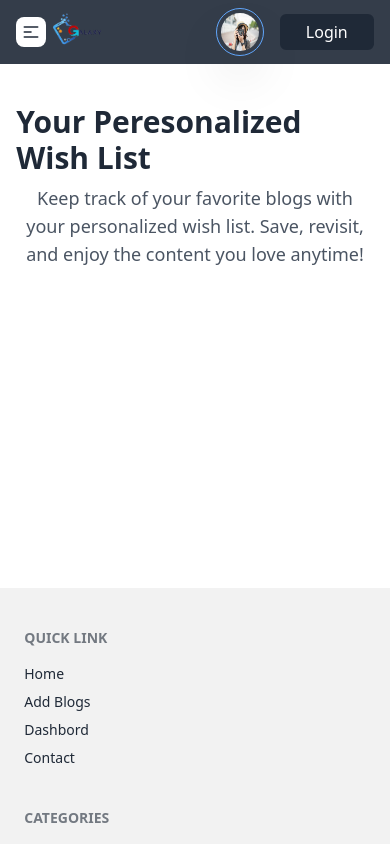
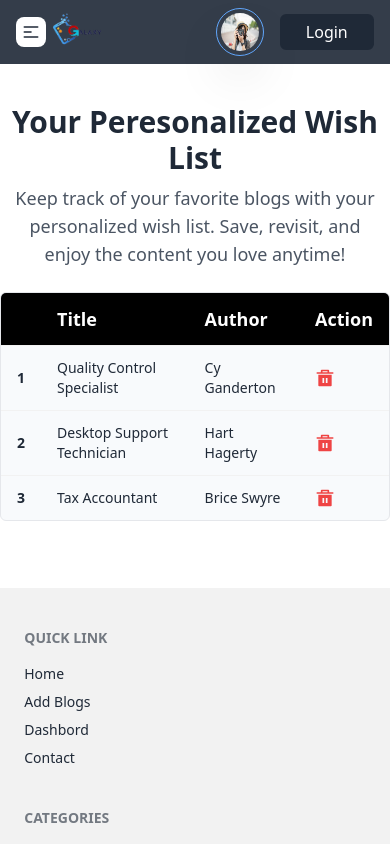
Before and after one commit to wptasmina/blogging-client-site, a React (Vite) app: page /wishlist in a window 390 px wide. Shown: the top 844 px of the page. Built offline with nearby package versions, Linux system fonts and the light colour scheme; no server answers.

Commit message:
Added wish List page

```diff
--- a/src/Pages/AddBlogPage.jsx
+++ b/src/Pages/AddBlogPage.jsx
@@ -8,20 +8,22 @@ export default function AddBlogPage() {
 
   const contextValue = useContext(authContext)
 
-
  const handleAddBlog = (e) =>{
   e.preventDefault();
 
   const form = e.target;
 
+  const userName = form.userName.value;
+  const email = form.email.value;
+  const userImage = form.userImage.value;
   const title = form.title.value;
   const imageUrl = form.imageUrl.value;
+  const date = form.date.value;
   const category = form.category.value;
   const shortDesc = form.shortDesc.value;
   const longDesc = form.longDesc.value;
 
-  const newAddBlog = { title, imageUrl, category, shortDesc, longDesc }
-  console.log(newAddBlog)
+  const newAddBlog = { userName, email, userImage, title, imageUrl, date, category, shortDesc, longDesc }
 
   // send data to the server
   fetch('http://localhost:5000/blogger', {
@@ -48,9 +50,28 @@ export default function AddBlogPage() {
         <div className='grid md:grid-cols-2 grid-cols-1 gap-6'>
           <div>
             <label className="block text-lg font-medium text-gray-700 pb-2">
-            Blog Title:
+            User Name:
             </label>
-              <input type="text" placeholder='Enter your title' name="title" required className="w-full outline-none px-3 py-3 border border-gray-200 rounded-lg focus:outline-none focus:ring-1 focus:ring-[#60e49991]" />
+              <input type="text" placeholder='Enter your title' name="userName" required className="w-full outline-none px-3 py-3 border border-gray-200 rounded-lg focus:outline-none focus:ring-1 focus:ring-[#60e49991]" />
+          </div>
+          <div>
+            <label className="block text-lg font-medium text-gray-700 pb-2">
+            Email:
+            </label>
+              <input type="email" placeholder='Enter your email' name="email" required className="w-full outline-none px-3 py-3 border border-gray-200 rounded-lg focus:outline-none focus:ring-1 focus:ring-[#60e49991]" />
+          </div>
+
+          <div>
+            <label className="block text-lg font-medium text-gray-700 pb-2">
+             User Image:
+            </label>
+            <input type="url" placeholder='Enter your Photo' name="userImage" required className="w-full outline-none px-3 py-3 border border-gray-200 rounded-lg focus:outline-none focus:ring-1 focus:ring-[#60e49991]" />
+          </div>
+          <div>
+            <label className="block text-lg font-medium text-gray-700 pb-2">
+              Blog Title:
+            </label>
+            <input type="text" placeholder='Enter your title' name="title" required className="w-full outline-none px-3 py-3 border border-gray-200 rounded-lg focus:outline-none focus:ring-1 focus:ring-[#60e49991]" />
           </div>
           <div className=''>
             <label className="block text-lg font-medium text-gray-700 pb-2">
@@ -119,7 +140,7 @@ export default function AddBlogPage() {
           </div>
         </form>
       </div>
-          <ToastContainer  position='top-center' />
+        <ToastContainer  position='top-center' />
     </>
   )
 }
--- a/src/Pages/AllBlogsPage.jsx
+++ b/src/Pages/AllBlogsPage.jsx
@@ -65,7 +65,6 @@ export default function AllBlogsPage() {
     </div>
     </div>
 
-
     <div className='md:w-11/12 mx-auto '>
       <p className='font-medium mb-4'>Total Blogs: {blogs.length}</p>
       {/* All Blogs List card */}
--- a/src/Pages/AuthProvider/Register.jsx
+++ b/src/Pages/AuthProvider/Register.jsx
@@ -24,9 +24,7 @@ export default function Register() {
     handleRegister(email, password).then(res=>{
       // console.log(res)
     })
-
     form.reset()
-
   }
 
   return (
@@ -75,7 +73,6 @@ export default function Register() {
               <button className="btn bg-blue-500 border-0 text-white text-lg hover:bg-blue-500 btn-primary">Register</button>
             </div>
           </form>
-
         </div>
       </div>
     </div>
--- a/src/Pages/BlogDetailsPage.jsx
+++ b/src/Pages/BlogDetailsPage.jsx
@@ -15,13 +15,13 @@ export default function BlogDetailsPage() {
       <div className='flex flex-row items-center gap-2'>
         <img src={profile} className='w-12 h-12 object-cover rounded-full shadow border border-blue-300 p-1' alt="author image" />
         <div>
-          <h2 className="text-lg font-bold text-blue-600">Samira Sarwar</h2>
+          <h2 className="text-md font-bold text-blue-500">Samira Sarwar</h2>
           <p className="text-xs font-bold text-gray-500">Email: tasmi345@gmail.com </p>
         </div>
       </div>
 
     <div>
-      <Link to="/updateBloge" ><FaPenToSquare className="text-2xl shadow cursor-pointer" /></Link>
+      <Link to="/updateBloge" ><FaPenToSquare className="text-2xl text-blue-500 shadow cursor-pointer" /></Link>
     </div>
   </div>
 
--- a/src/Pages/FeaturedBlogs.jsx
+++ b/src/Pages/FeaturedBlogs.jsx
@@ -9,10 +9,10 @@ export default function FeaturedBlogs() {
     <p className="text-center text-lg md:w-1/2 mx-auto text-gray-600 font-medium pt-2">Discover the top 10 features that make it the future of healthcare, technology, news, travel, business and lifestyle.</p>
 
 
-  <div className="overflow-x-auto bg-[#f8fafcec] rounded-md my-10">
+  <div className="overflow-x-auto bg-[#f8fafcec] border rounded-md my-10">
   <table className="table">
     {/* head */}
-    <thead className='bg-black text-white '>
+    <thead className='bg-black text-white text-xl'>
       <tr >
         <th>Top 10</th>
         <th>Image & Auther</th>
--- a/src/Pages/UpdateBlogePage.jsx
+++ b/src/Pages/UpdateBlogePage.jsx
@@ -22,18 +22,25 @@ export default function UpdateBlogePage() {
 
           <div className=''>
             <label className="block text-lg font-medium text-gray-700 pb-2">
-            User Name:
+            User Email:
             </label>
             <input type="email" placeholder='Enter your Email' name="email" required className="w-full outline-none px-3 py-3 border border-gray-200 rounded-lg focus:outline-none focus:ring-1 focus:ring-[#60e49991]" />
           </div>
 
+          <div>
+            <label className="block text-lg font-medium text-gray-700 pb-2">
+             User Image:
+            </label>
+              <input type="file" placeholder='Enter your Image URL' name="userImage" required className="w-full outline-none px-3 py-3 border border-gray-200 rounded-lg focus:outline-none focus:ring-1 focus:ring-[#60e49991]" />
+          </div>
+
           <div className=''>
             <label className="block text-lg font-medium text-gray-700 pb-2">
-            Title:
+            Blog Title:
             </label>
               <input type="text" placeholder='Enter your title' name="title" required className="w-full outline-none px-3 py-3 border border-gray-200 rounded-lg focus:outline-none focus:ring-1 focus:ring-[#60e49991]" />
           </div>
-          <div className=''>
+          <div>
             <label className="block text-lg font-medium text-gray-700 pb-2">
              Image URL:
             </label>
--- a/src/Pages/WishlistPage.jsx
+++ b/src/Pages/WishlistPage.jsx
@@ -1,13 +1,52 @@
+import { RiDeleteBin5Fill } from "react-icons/ri";
 
 
 export default function WishlistPage() {
   return (
     <>
-    <div className='bg-white'>
-      <div className='bg-white w-11/12 mx-auto flex flex-col justify-center items-center my-10'>
-      <h2 className='text-3xl text-gray-800 font-extrabold'>Your Peresonalized Wish List</h2>
-      <p className='text-lg text-gray-600 font-medium md:w-1/2 text-center py-2'>Keep track of your favorite blogs with your personalized wish list. Save, revisit, and enjoy the content you love anytime!</p>
+    <div className='bg-white md:w-11/12 mx-auto my-10'>
+      <div className='bg-white flex flex-col justify-center items-center '>
+        <h2 className='text-3xl text-gray-800 text-center font-extrabold'>Your Peresonalized Wish List</h2>
+        <p className='text-lg text-gray-600 font-medium md:w-1/2 px-2 text-center py-2'>Keep track of your favorite blogs with your personalized wish list. Save, revisit, and enjoy the content you love anytime!</p>
       </div>
+
+<div className="overflow-x-auto bg-slate-50 mt-4 rounded-md border">
+  <table className="table">
+    {/* head */}
+    <thead className="bg-black text-white text-lg">
+      <tr>
+        <th></th>
+        <th>Title</th>
+        <th>Author</th>
+        <th>Action</th>
+      </tr>
+    </thead>
+    <tbody>
+      {/* row 1 */}
+      <tr>
+        <th>1</th>
+        <td>Quality Control Specialist</td>
+        <td>Cy Ganderton</td>
+        <td><RiDeleteBin5Fill className="text-xl text-red-500" /></td>
+      </tr>
+      {/* row 2 */}
+      <tr>
+        <th>2</th>
+        <td>Desktop Support Technician</td>
+        <td>Hart Hagerty</td>
+        <td><RiDeleteBin5Fill className="text-xl text-red-500" /></td>
+      </tr>
+      {/* row 3 */}
+      <tr>
+        <th>3</th>
+        <td>Tax Accountant</td>
+        <td>Brice Swyre</td>
+        <td><RiDeleteBin5Fill className="text-xl text-red-500" /></td>
+      </tr>
+    </tbody>
+  </table>
+</div>
+
     </div>
     </>
   )
--- a/src/component/Blogs.jsx
+++ b/src/component/Blogs.jsx
@@ -3,27 +3,35 @@ import { FaHackerNews, FaRegHeart } from 'react-icons/fa'
 import { TbListDetails } from 'react-icons/tb'
 import { NavLink } from 'react-router-dom';
 
-export default function Blogs({ blog}) {
-  const {title, imageUrl, shortDesc, longDesc, category} = blog
+export default function Blogs({ blog }) {
+  const { userName, email, userImage, title, imageUrl, date, shortDesc, longDesc, category} = blog
 
+ return (
 
-  return (
+ <>
+ <div className="card card-compact border p-1 bg-white shadow-xl">
 
-<div className="">
- <div className="card card-compact border p-1 bg-white shadow-xl">
+   <div className='flex flex-row items-center py-4 pl-2 gap-2'>
+      <img src={userImage} className='w-12 h-12 object-cover rounded-full shadow border border-blue-300 p-1' alt="author image" />
+      <div>
+        <h4 className="text-md font-bold text-blue-500">Author: {userName} </h4>
+        <p className="text-xs font-bold text-gray-500">Email: {email} </p>
+      </div>
+    </div>
     <figure>
       <img
-        className="w-full h-[250px] object-cover"
+        className="w-full h-[200px] object-cover"
         src={imageUrl}
         alt="Product image"
       />
     </figure>
-    <div className="card-body  ">
+    <div className="card-body ">
       <h2 className="card-title text-2xl text-gray-800 font-bold">{title}</h2>
+      <p className='font-medium text-gray-900'>{date}</p>
+      <p className='text-lg text-gray-800 font-medium'>{category}</p>
       <p className='font-normal'>{shortDesc}</p>
       <p className='text-gray-600 text-md font-normal'>{longDesc}</p>
-      <p className='text-lg text-gray-800 font-medium'>{category}</p>
-      <div className="card-actions justify-center   pt-4">
+      <div className="card-actions justify-center pt-4">
        <NavLink to="/details">
         <button className="btn bg-white text-black md:w-full hover:text-white btn-primary px-7">
           <TbListDetails />
@@ -39,7 +47,7 @@ export default function Blogs({ blog}) {
       </div>
     </div>
 </div>
-</div>
+</>
 
 
   );
```
